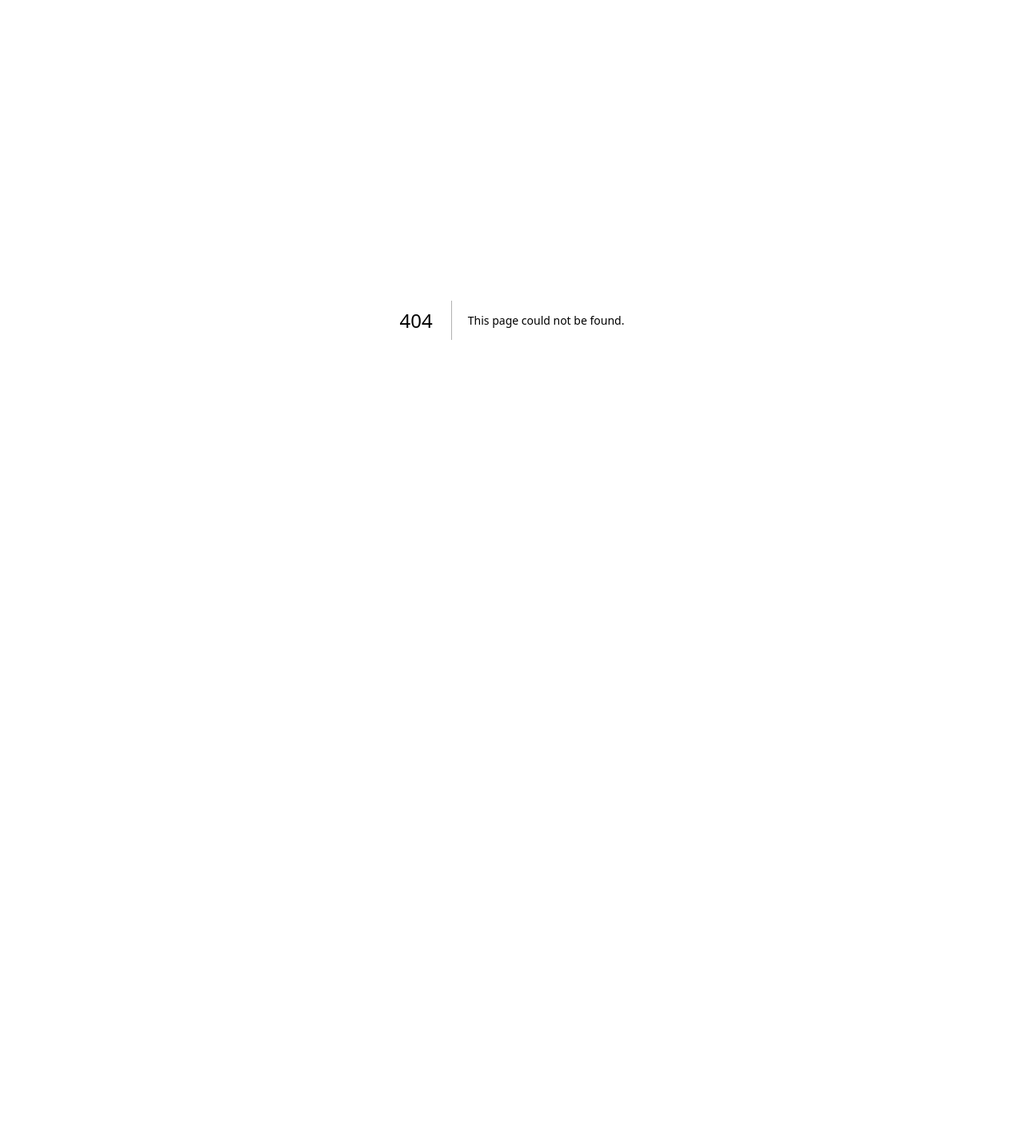
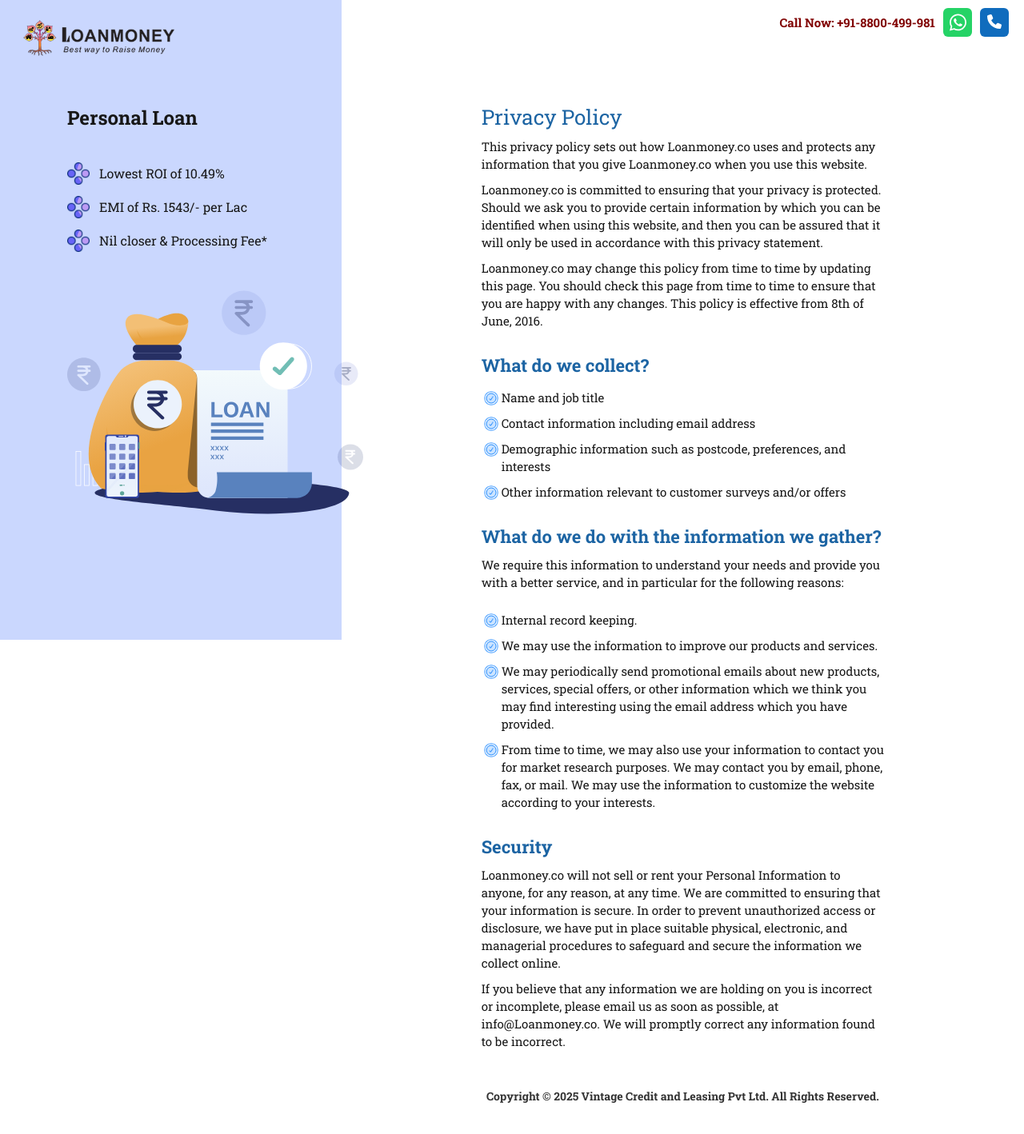
Before and after one commit to loanmoneyindia/lmi_lp, a Next.js app: page /privacy-policy in a window 1280 px wide. Before the commit this address had no page. Shown: the top 1418 px of the page at 80% size. Before the commit the page ends 800 px from the top, so only its background shows below. Built offline with nearby package versions, Linux system fonts and the light colour scheme.

Commit message:
Add Privacy Policy Page

```diff
--- /dev/null
+++ b/src/app/privacy-policy/page.js
@@ -0,0 +1,41 @@
+import Image from "next/image";
+import RightSide from "@/components/right-side";
+
+import logo from "../../../public/images/logo.png";
+import personal_loan from "../../../public/images/personal_loan.svg";
+import bullets from "../../../public/images/bullet-point.png";
+import PrivacyPolicyContent from "@/components/PrivacyPolicy/PrivacyPolicyContent";
+import CallNowForMobile from "@/components/CallNowForMobile";
+
+export default function Page() {
+  return (
+    <div id="_loanmoney_lp">
+      <div className="main_container">
+        <section className="left-section">
+          <header>
+            <div className="lp_logo">
+              <Image src={logo} alt="Logo" width={200} height={47} />
+            </div>
+          </header>
+          <div className="left_content">
+            <div className="leftInfo">
+              <h1>Personal Loan</h1>
+              <div className="left_feature">
+                <ul>
+                  <li><div className="left_pointer"><Image src={bullets} alt="Bullet" width={28} height={28} /></div>Lowest ROI of 10.49%</li>
+                  <li><div className="left_pointer"><Image src={bullets} alt="Bullet" width={28} height={28} /></div>EMI of Rs. 1543/- per Lac</li>
+                  <li><div className="left_pointer"><Image src={bullets} alt="Bullet" width={28} height={28} /></div>Nil closer & Processing Fee*</li>
+                </ul>
+              </div>
+            </div>
+            <div className="lp_image_container">
+              <Image src={personal_loan} alt="Personal Loan" width={700} height={300} className="lp_image" />
+            </div>
+          </div>
+        </section>
+        <PrivacyPolicyContent />
+      </div>
+      <CallNowForMobile />
+    </div>
+  );
+}
--- /dev/null
+++ b/src/components/PrivacyPolicy/PrivacyPolicyContent.jsx
@@ -0,0 +1,40 @@
+import Copyright from "@/components/Copyright";
+import CallNow from "@/components/CallNow";
+const PrivacyPolicyContent = () => {
+    return (
+        <div className="right_container">
+        <CallNow />
+        <section className="right_section">
+          <div className="title">
+            <h2>Privacy Policy</h2>
+          </div>
+          <p class="info">This privacy policy sets out how Loanmoney.co uses and protects any information that you give Loanmoney.co when you use this website.</p>
+          <p class="info">Loanmoney.co is committed to ensuring that your privacy is protected. Should we ask you to provide certain information by which you can be identified when using this website, and then you can be assured that it will only be used in accordance with this privacy statement.</p>
+          <p class="info">Loanmoney.co may change this policy from time to time by updating this page. You should check this page from time to time to ensure that you are happy with any changes. This policy is effective from 8th of June, 2016.</p>
+          <h3 class="title2" style={{paddingTop: "20px"}}>What do we collect?</h3>
+          <ul className="custom-list">
+            <li>Name and job title</li>
+            <li>Contact information including email address</li>
+            <li>Demographic information such as postcode, preferences, and interests</li>
+            <li>Other information relevant to customer surveys and/or offers</li>
+          </ul>
+          <h3 class="title2" style={{paddingTop: "20px"}}>What do we do with the information we gather?</h3>
+          <p class="info">We require this information to understand your needs and provide you with a better service, and in particular for the following reasons:</p>
+          <ul className="custom-list">
+            <li>Internal record keeping.</li>
+            <li>We may use the information to improve our products and services.</li>
+            <li>We may periodically send promotional emails about new products, services, special offers, or other information which we think you may find interesting using the email address which you have provided.</li>
+            <li>From time to time, we may also use your information to contact you for market research purposes. We may contact you by email, phone, fax, or mail. We may use the information to customize the website according to your interests.</li>
+          </ul>
+          <h3 class="title2" style={{paddingTop: "20px"}}>Security</h3>
+          <p class="info">Loanmoney.co will not sell or rent your Personal Information to anyone, for any reason, at any time. We are committed to ensuring that your information is secure. In order to prevent unauthorized access or disclosure, we have put in place suitable physical, electronic, and managerial procedures to safeguard and secure the information we collect online.</p>
+          <p class="info">If you believe that any information we are holding on you is incorrect or incomplete, please email us as soon as possible, at info@Loanmoney.co. We will promptly correct any information found to be incorrect.</p>
+          <div style={{ margin: "40px 0" }}>
+            <Copyright />
+          </div>
+        </section>
+        </div>
+    );
+};
+
+export default PrivacyPolicyContent;
```
